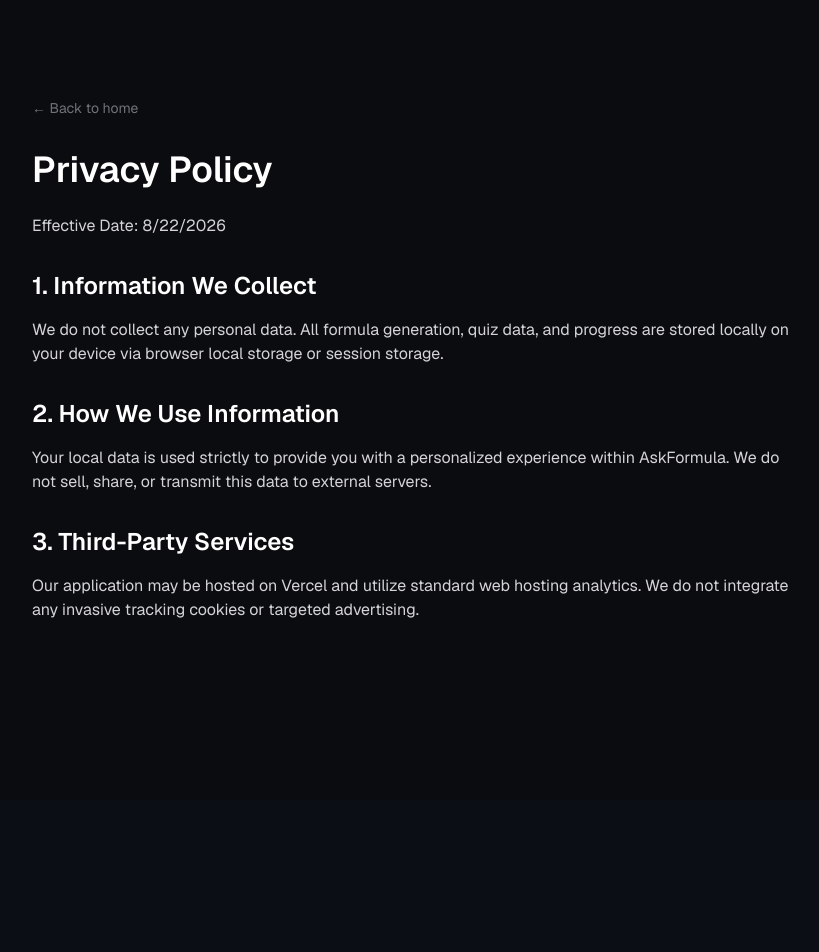
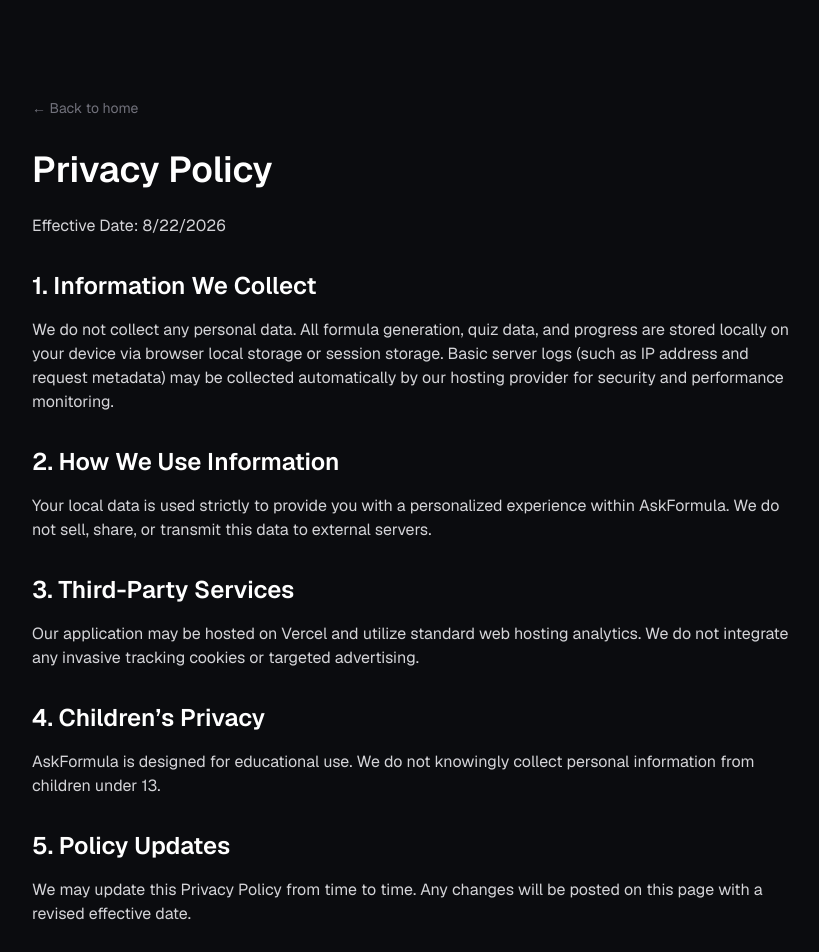
Before and after one commit to askakshat/AskFormula, a React (Vite) app: page /privacy in a window 1280 px wide. Shown: the top 952 px of the page, without its empty margins (224-1043 px from the left). Before the commit the page ends 800 px from the top, so only its background shows below. Built offline with nearby package versions, Linux system fonts and the light colour scheme.

Commit message:
Revise Privacy Policy content and structure
Updated Privacy Policy to include information about server logs, children's privacy, and policy updates.

```diff
--- a/src/pages/Privacy.tsx
+++ b/src/pages/Privacy.tsx
@@ -4,25 +4,56 @@ export default function Privacy() {
   return (
     <div className="min-h-screen bg-[#0b0c0f] text-zinc-300 font-sans p-6 md:p-12 lg:p-24 selection:bg-emerald-500/30">
       <div className="max-w-3xl mx-auto space-y-8">
-        <Link to="/" className="inline-flex items-center gap-2 text-sm text-zinc-500 hover:text-white transition-colors mb-8">
+        <Link
+          to="/"
+          className="inline-flex items-center gap-2 text-sm text-zinc-500 hover:text-white transition-colors mb-8"
+        >
           &larr; Back to home
         </Link>
+
         <h1 className="text-4xl font-bold text-white mb-6">Privacy Policy</h1>
         <p>Effective Date: {new Date().toLocaleDateString()}</p>
 
         <section className="space-y-4">
           <h2 className="text-2xl font-semibold text-white">1. Information We Collect</h2>
-          <p>We do not collect any personal data. All formula generation, quiz data, and progress are stored locally on your device via browser local storage or session storage.</p>
+          <p>
+            We do not collect any personal data. All formula generation, quiz data, and progress are
+            stored locally on your device via browser local storage or session storage. Basic server
+            logs (such as IP address and request metadata) may be collected automatically by our
+            hosting provider for security and performance monitoring.
+          </p>
         </section>
 
         <section className="space-y-4">
           <h2 className="text-2xl font-semibold text-white">2. How We Use Information</h2>
-          <p>Your local data is used strictly to provide you with a personalized experience within AskFormula. We do not sell, share, or transmit this data to external servers.</p>
+          <p>
+            Your local data is used strictly to provide you with a personalized experience within
+            AskFormula. We do not sell, share, or transmit this data to external servers.
+          </p>
         </section>
 
         <section className="space-y-4">
           <h2 className="text-2xl font-semibold text-white">3. Third-Party Services</h2>
-          <p>Our application may be hosted on Vercel and utilize standard web hosting analytics. We do not integrate any invasive tracking cookies or targeted advertising.</p>
+          <p>
+            Our application may be hosted on Vercel and utilize standard web hosting analytics. We
+            do not integrate any invasive tracking cookies or targeted advertising.
+          </p>
+        </section>
+
+        <section className="space-y-4">
+          <h2 className="text-2xl font-semibold text-white">4. Children’s Privacy</h2>
+          <p>
+            AskFormula is designed for educational use. We do not knowingly collect personal
+            information from children under 13.
+          </p>
+        </section>
+
+        <section className="space-y-4">
+          <h2 className="text-2xl font-semibold text-white">5. Policy Updates</h2>
+          <p>
+            We may update this Privacy Policy from time to time. Any changes will be posted on this
+            page with a revised effective date.
+          </p>
         </section>
       </div>
     </div>
```
